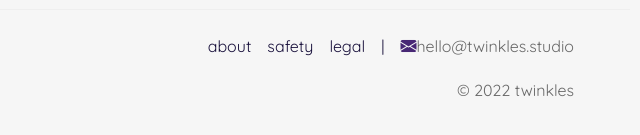
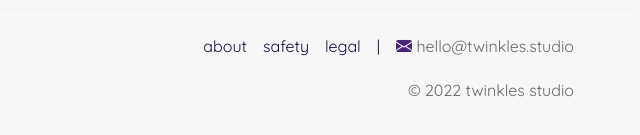
Before and after one commit to LennardZuendorf/twinkles-web, a website: page public/index.html in a window 1280 px wide. Shown: the part 615-750 px from the top of the page, 640-1280 px from the left. Drawn offline with nearby package versions, Linux system fonts and the light colour scheme; a script that the page names is missing.

Commit message:
updated footer

```diff
--- a/public/index.html
+++ b/public/index.html
@@ -72,14 +72,14 @@
 
         <li class="nav-item">
             <a href="mailto:hello@twinkles.studio" class="nav-link px-2 text-muted">
-                <i class="bi bi-envelope-fill" style="color: var(--spanish-violet)"></i>hello@twinkles.studio
+                <i class="bi bi-envelope-fill" style="color: var(--spanish-violet)"></i> hello@twinkles.studio
             </a>
         </li>
     </ul>
 
     <ul class="nav col-12 justify-content-end" style="padding-top: 0.25em">
         <li class="nav-item"><a class="nav-link px-2" style="color: var(--dim-gray)!important;">
-            © 2022 twinkles
+            © 2022 twinkles studio
             </a>
         </li>
     </ul>
```
Also changed, not shown: public/about.html (+4 -5 lines), public/legal.html (+2 -2 lines), public/safety.html (+2 -2 lines).
